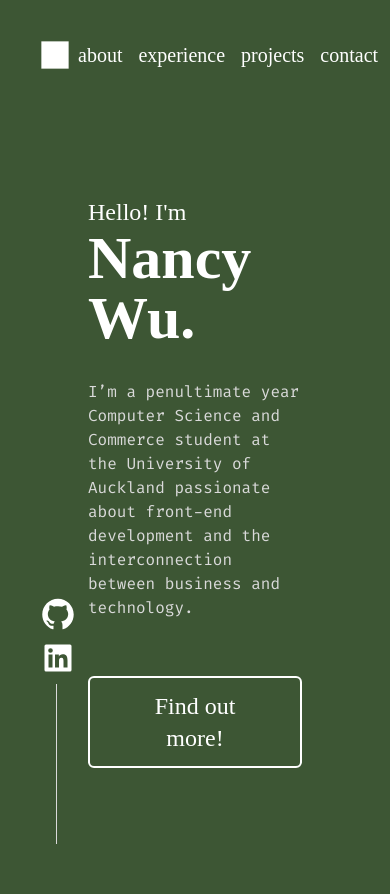
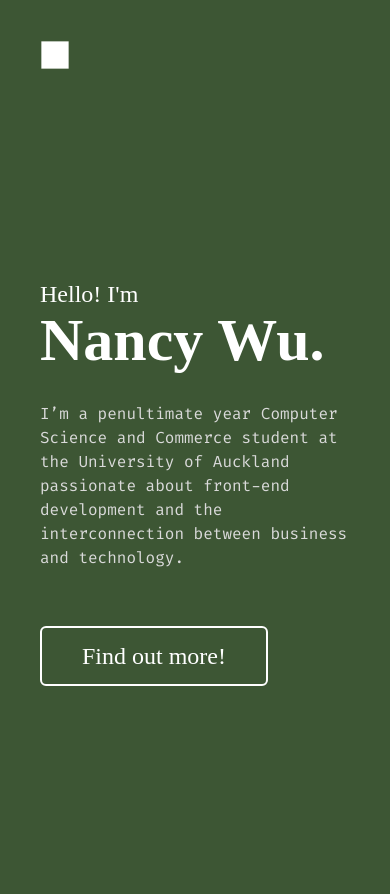
Before and after one commit to nancywu45/nancywu.co.nz, a React (Create React App) app: page / in a window 390 px wide. Shown: the top 894 px of the page. Built offline with nearby package versions, Linux system fonts and the light colour scheme.

Commit message:
added mobile responsiveness

```diff
--- a/src/components/Nav.js
+++ b/src/components/Nav.js
@@ -20,32 +20,32 @@ const Nav = ({homeRef, aboutRef, experienceRef, projectsRef, contactRef}) => {
     window.scrollTo(0, ref.current.offsetTop - 110);
   }
   return (
-    <div className="w-full bg-green px-10 md:px-20 lg:px-30 sticky top-0 overflow-y-hidden">
+    <div className="w-full bg-green px-10 md:px-20 lg:px-30 sticky top-0 overflow-hidden">
       <nav className="py-10 text-primary font-main text-xl flex justify-between">
         <button onClick={() => scrollToRef(homeRef)}>
           <GiPlainSquare className="text-3xl justify-start cursor-pointer" />
         </button>
         <ul className="flex items-center">
           <button
-            className="px-2 hover:underline underline-offset-4 active:underline"
+            className="px-2 hover:underline underline-offset-4 invisible md:visible active:underline"
             onClick={() => scrollToRef(aboutRef)}
           >
             about
           </button>
           <button
-            className="px-2 hover:underline underline-offset-4 active:underline"
+            className="px-2 hover:underline underline-offset-4 invisible md:visible  active:underline"
             onClick={() => scrollToRef(experienceRef)}
           >
             experience
           </button>
           <button
-            className="px-2 hover:underline underline-offset-4 active:underline"
+            className="px-2 hover:underline underline-offset-4 invisible md:visible active:underline"
             onClick={() => scrollToRef(projectsRef)}
           >
             projects
           </button>
           <button
-            className="px-2 hover:underline underline-offset-4 active:underline"
+            className="px-2 hover:underline underline-offset-4 invisible md:visible active:underline"
             onClick={() => scrollToRef(contactRef)}
           >
             contact
--- a/src/components/SocialMedia.js
+++ b/src/components/SocialMedia.js
@@ -5,7 +5,7 @@ import { BiLogoLinkedinSquare } from "react-icons/bi";
 
 const SocialMedia = () => {
   return (
-    <div className="text-primary fixed bottom-0 pl-10 md:pl-20 lg:pl-30 text-4xl flex-col">
+    <div className="text-primary fixed bottom-0 invisible md:visible md:pl-20 lg:pl-30 text-4xl flex-col">
       <div className="relative flex flex-col">
         <Link className="flex shrink" to="https://github.com/nancywu45" target="_blank">
           <AiFillGithub className="my-2"/>
--- a/src/pages/About.js
+++ b/src/pages/About.js
@@ -1,5 +1,5 @@
-import React, { useRef, useEffect, useState, forwardRef } from "react";
-import { useInView } from 'react-intersection-observer';
+import React, { forwardRef } from "react";
+// import { useInView } from 'react-intersection-observer';
 import {
   BiLogoPython,
   BiLogoJavascript,
@@ -12,11 +12,11 @@ import { PiFigmaLogoThin } from "react-icons/pi";
 import nancy from "../assets/nancy.png";
 
 const About = forwardRef((props, ref) => {
-  const { ref: viewRef, inView: myElementIsVisible } = useInView();
+  // const { ref: viewRef } = useInView();
 
   return (
-    <section ref={ref} className="min-h-[calc(100vh-110px)] w-full bg-green px-12 md:px-24 lg:px-40 font-main text-primary flex-col">
-      <div className="p-12">
+    <section ref={ref} className="min-h-[calc(100vh-110px)] w-full bg-green md:px-24 lg:px-40 font-main text-primary flex-col">
+      <div className="p-10">
         <div>
           <div className="flex">
             <h2 className="text-3xl pt-30 flex-shrink">about me</h2>
@@ -24,7 +24,7 @@ const About = forwardRef((props, ref) => {
           </div>
           <div className="md:flex">
             <div className="font-code my-4">
-              <p  ref={viewRef} className="my-3">
+              <p className="my-3">
                 My name is Nancy and I am in my third year of a Computer Science
                 and Commerce degree at the University of Auckland.
               </p>
--- a/src/pages/Contact.js
+++ b/src/pages/Contact.js
@@ -1,20 +1,32 @@
 import React, { forwardRef } from "react";
 import { Link } from "react-router-dom";
+import { AiFillGithub } from "react-icons/ai";
+import { BiLogoLinkedinSquare } from "react-icons/bi";
 
 const Contact = forwardRef((props, ref) => {
   return (
-    <section ref={ref} className="min-h-[calc(100vh-100px)] w-full bg-green px-12 md:px-24 lg:px-40 font-main text-primary flex-col">
-      <div className="p-12">
+    <section ref={ref} className="min-h-[calc(100vh-100px)] w-full bg-green md:px-24 lg:px-40 font-main text-primary flex-col">
+      <div className="p-10">
         <div className="flex">
             <h2 className="flex-shrink text-3xl">contact</h2>
             <div className="flex-grow border-t border-grey mt-5 ml-4"></div>
         </div>
-        <div className="flex-col text-center pt-20">
-          <h2 className="text-3xl py-30">get in touch!</h2>
+        <div className="flex-col text-center pt-44">
+          <h2 className="text-3xl">get in touch!</h2>
           <div className="font-code pt-3 pb-10">
             <p className="font-code">
-              My inbox is open if you’d like to have a chat or feel free to reach out on my Github and LinkedIn profiles.</p>
+              My inbox is open if you’d like to have a chat or feel free to reach out on my Github and LinkedIn profiles.
+            </p>
+            <div className="text-primary md:invisible pt-2 text-4xl justify-center flex">
+              <Link to="https://github.com/nancywu45" target="_blank">
+                <AiFillGithub className="mx-2"/>
+              </Link>
+              <Link to="https://www.linkedin.com/in/nancywu45/" target="_blank">
+                <BiLogoLinkedinSquare className="mx-2"/>
+              </Link>
+            </div>
           </div>
+
           <button className="px-10 py-3 text-2xl border-white border-2 rounded-md hover:bg-lightGreen">
             <Link to="mailto:nancywu45@gmail.com">Say Hello</Link>
           </button>
--- a/src/pages/Experience.js
+++ b/src/pages/Experience.js
@@ -2,8 +2,8 @@ import React, { forwardRef } from "react";
 
 const Experience = forwardRef((props, ref) => {
   return (
-    <section ref={ref} id="experience" className="min-h-[calc(100vh-100px)] w-full bg-green px-12 md:px-24 lg:px-40 font-main text-primary">
-      <div className="p-12">
+    <section ref={ref} id="experience" className="min-h-[calc(100vh-100px)] w-full bg-green md:px-24 lg:px-40 font-main text-primary">
+      <div className="p-10">
         <div className="flex">
             <h2 className="flex-shrink text-3xl">experience</h2>
             <div className="flex-grow border-t border-grey mt-5 ml-4"></div>
--- a/src/pages/Home.js
+++ b/src/pages/Home.js
@@ -7,8 +7,8 @@ const Home = forwardRef(({aboutRef}, ref) => {
     window.scrollTo(0, ref.current.offsetTop - 110);
   }
   return (
-    <section ref={ref} id="home" className="min-h-[calc(100vh-100px)] bg-green px-10 md:px-20 lg:px-40 flex w-full items-center">
-      <div className="font-main text-primary p-12">
+    <section ref={ref} id="home" className="min-h-[calc(100vh-100px)] bg-green md:px-24 lg:px-40 flex w-full items-center">
+      <div className="font-main text-primary p-10">
         <h2 className="text-2xl text-primary font-main">Hello! I'm</h2>
         <h1>
           <span className="text-6xl font-semibold align-middle text-primary font-main">
--- a/src/pages/Projects.js
+++ b/src/pages/Projects.js
@@ -3,8 +3,8 @@ import ProjectCards from "../components/ProjectCards";
 
 const Projects = forwardRef((props, ref) => {
   return (
-    <section ref={ref} className="min-h-[calc(100vh-100px)] w-full bg-green px-12 md:px-24 lg:px-40 font-main text-primary">
-      <div className="p-12">
+    <section ref={ref} className="min-h-[calc(100vh-100px)] w-full bg-green md:px-24 lg:px-40 font-main text-primary">
+      <div className="p-10">
         <div className="flex mb-4">
             <h2 className="flex-shrink text-3xl">portfolio projects</h2>
             <div className="flex-grow border-t border-grey mt-5 ml-4"></div>
```
